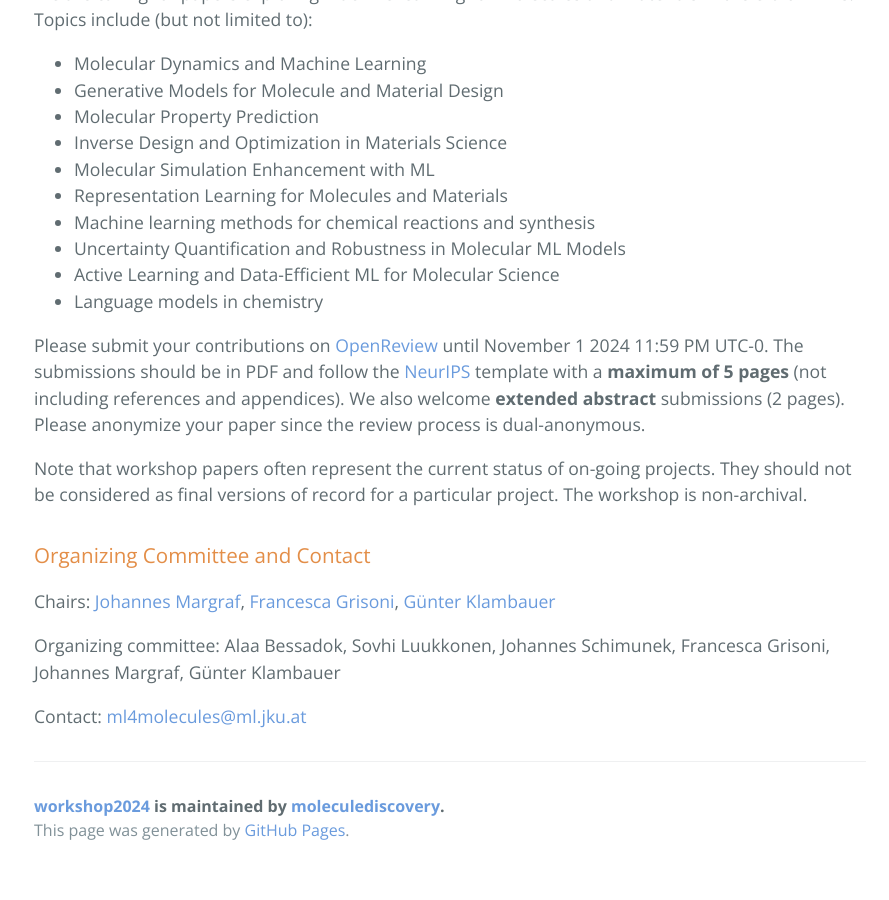
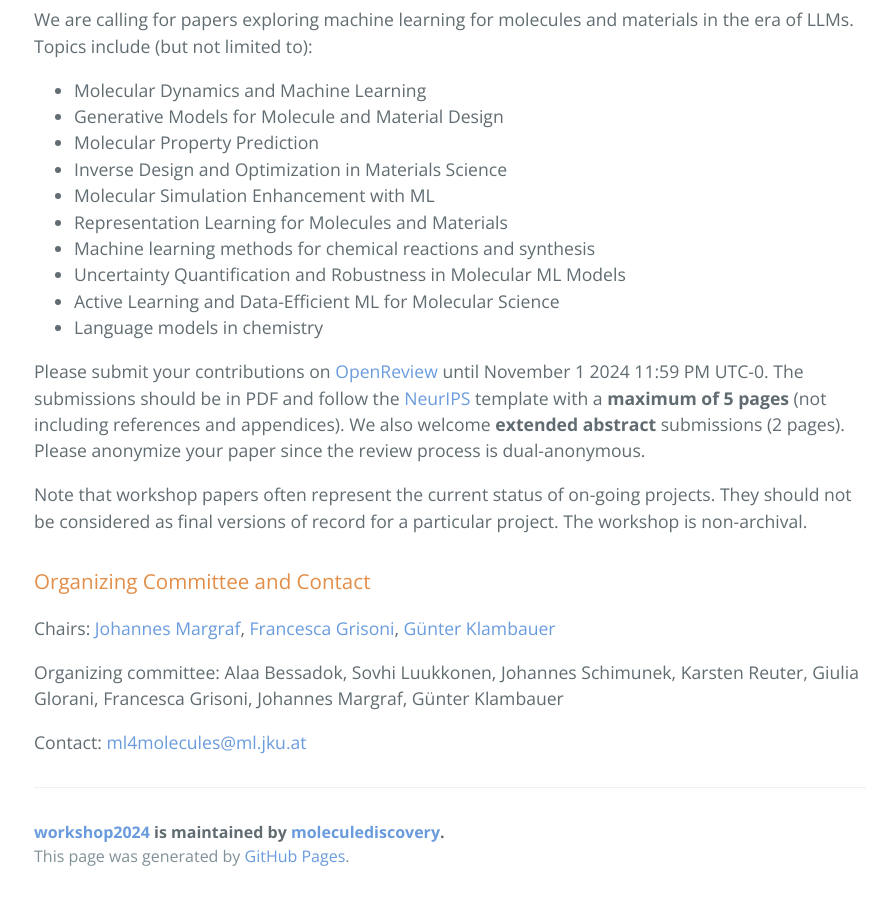
Before and after one commit to moleculediscovery/workshop2024, a Jekyll site: the page built from index.md, in a window 1280 px wide and 900 px high, scrolled down 2241 px. Shown: the whole window, without its empty margins (190-1079 px from the left). Built offline with Jekyll 4.4.1, drawn with Linux system fonts in a browser that asks for light colours; our own code applies the rules of GitHub Pages for plain Markdown files; before the commit the page ends 3115 px from its top, so only the background shows below that.

Commit message:
Update index.md

```diff
--- a/index.md
+++ b/index.md
@@ -61,6 +62,6 @@ Note that workshop papers often represent the current status of on-going project
 ### Organizing Committee and Contact
 Chairs: [Johannes Margraf](https://www.fhi.mpg.de/645847/margraf_group), [Francesca Grisoni](https://molecularmachinelearning.com/), [Günter Klambauer](https://www.jku.at/institut-fuer-machine-learning/ueber-uns/team/univ-prof-mag-dr-guenter-klambauer/)
 
-Organizing committee: Alaa Bessadok, Sovhi Luukkonen, Johannes Schimunek,  Francesca Grisoni, Johannes Margraf, Günter Klambauer
+Organizing committee: Alaa Bessadok, Sovhi Luukkonen, Johannes Schimunek, Karsten Reuter, Giulia Glorani, Francesca Grisoni, Johannes Margraf, Günter Klambauer
 
 Contact: [ml4molecules@ml.jku.at](ml4molecules@ml.jku.at)
```
Also changed, not shown: other parts of index.md (+1 -0 lines).
